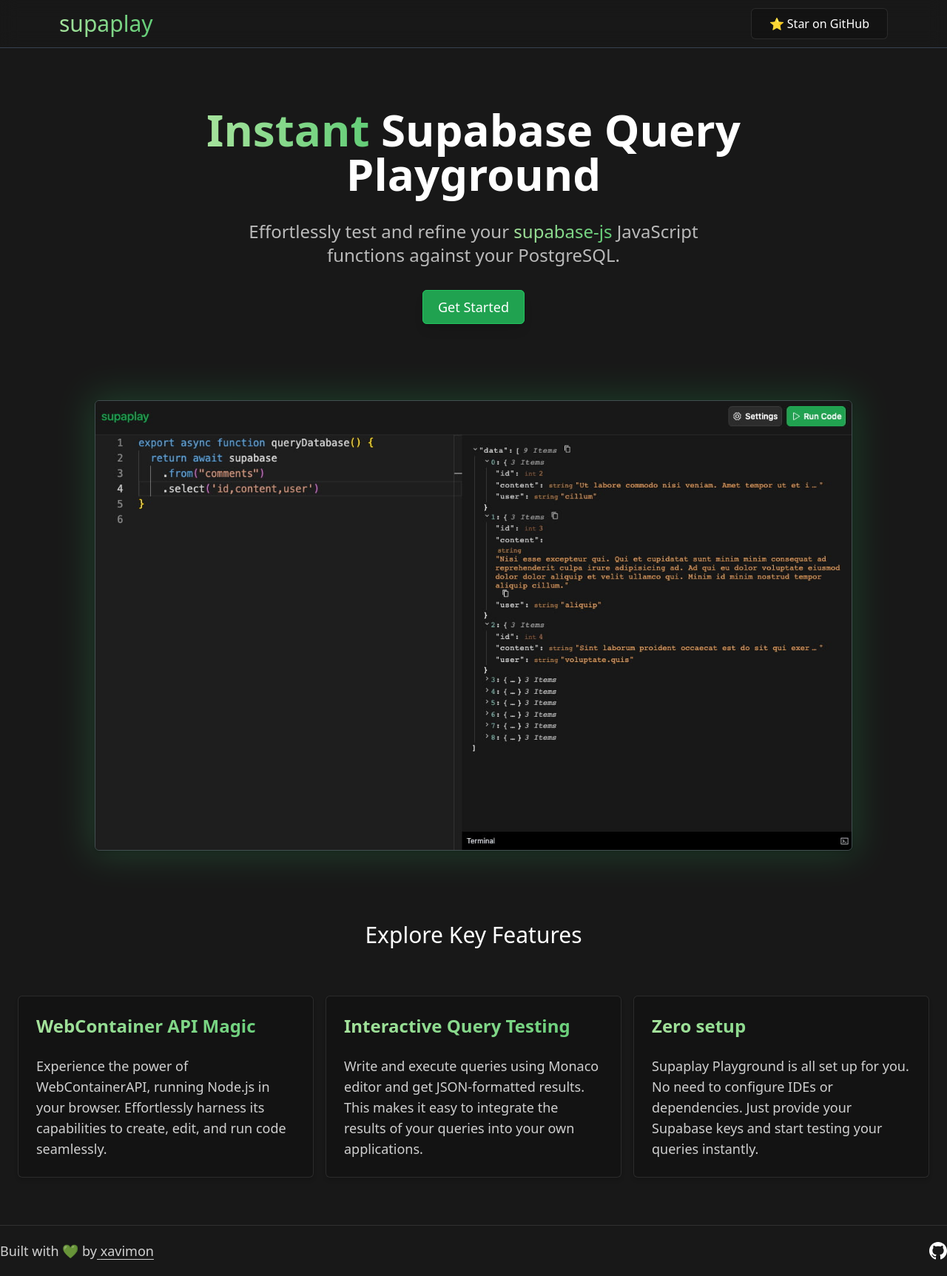
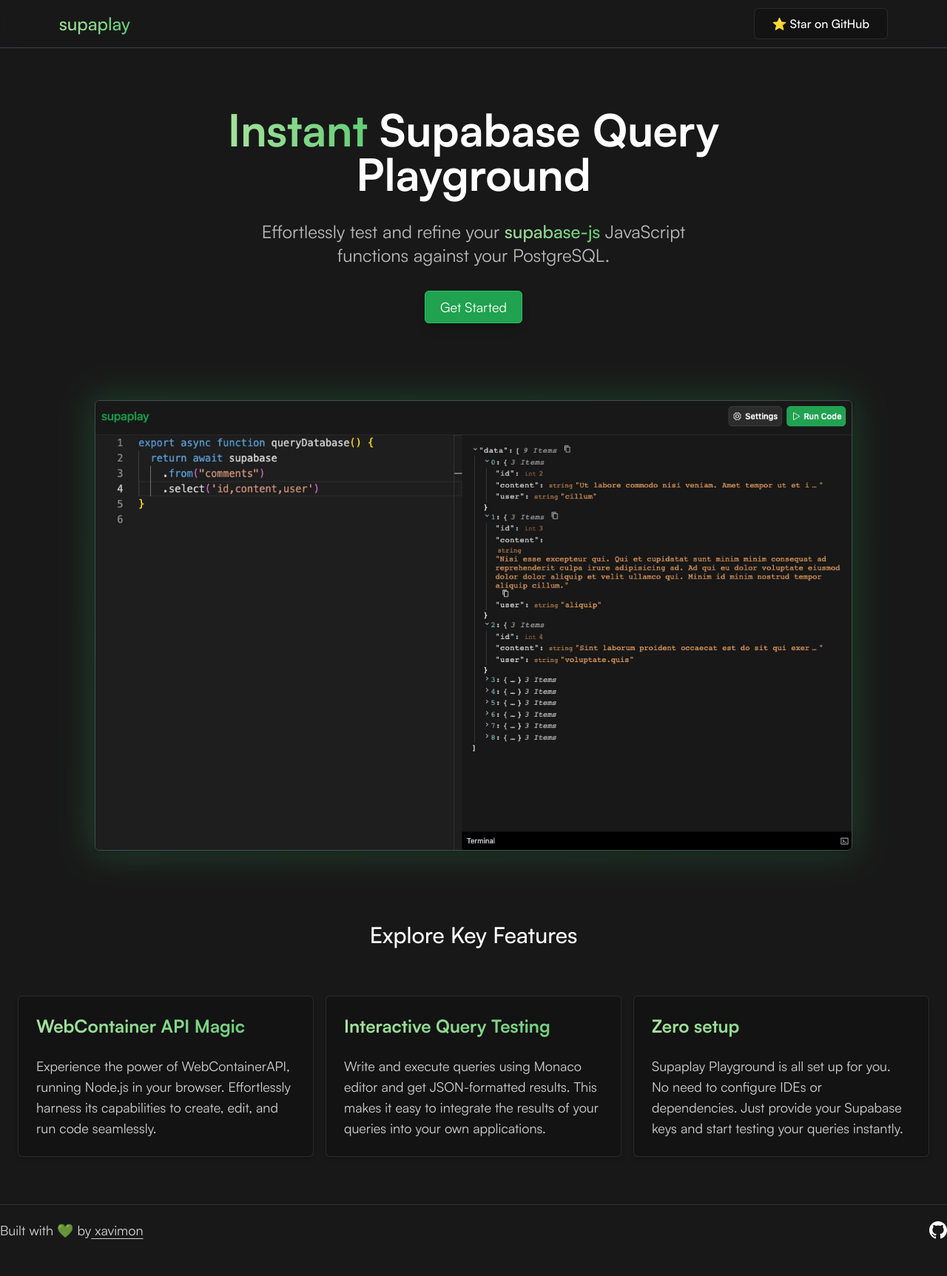
Before and after one commit to xavimondev/supaplay, a React (Vite) app: page / in a window 1280 px wide. Shown: the whole page at 74% size. After the commit the page ends 1697 px from the top, so only its background shows below. Built offline with nearby package versions, Linux system fonts and the light colour scheme; what ansi-to-html would draw is missing.

Commit message:
add custom fonts to components

```diff
--- a/src/components/dialog.tsx
+++ b/src/components/dialog.tsx
@@ -22,7 +22,7 @@ export const Dialog = forwardRef<HTMLDivElement, PropsWithChildren<DialogProps>>
           ref={forwardRef}
           className='data-[state=open]:animate-contentShow fixed top-[50%] left-[50%] h-[312px] w-[25vw] max-w-[850px] translate-x-[-50%] translate-y-[-50%] rounded-md bg-neutral-900 p-[25px] focus:outline-none overflow-scroll'
         >
-          <DialogPrimitive.Title className='text-white m-0 text-lg font-medium mb-5'>
+          <DialogPrimitive.Title className='text-white m-0 text-lg font-medium mb-5 font-satoshiMedium'>
             {title}
           </DialogPrimitive.Title>
           {description && (
--- a/src/components/form-credentials.tsx
+++ b/src/components/form-credentials.tsx
@@ -31,7 +31,7 @@ export function FormCredentials({ onSubmit }: FormCredentialsProps) {
   }
 
   return (
-    <form className='flex flex-col gap-5' onSubmit={handleSubmit}>
+    <form className='flex flex-col gap-5 font-satoshiMedium' onSubmit={handleSubmit}>
       <div className='w-full flex flex-col gap-1.5'>
         <label htmlFor='projecturl' className='text-white text-sm font-medium uppercase'>
           Url
--- a/src/components/landing.tsx
+++ b/src/components/landing.tsx
@@ -7,7 +7,7 @@ export function Landing() {
     <>
       <header className='sticky top-0 px-5 md:px-20 backdrop-blur-md border-b border-gray-700 z-20'>
         <div className='flex h-16 items-center justify-between'>
-          <span className='text-lg sm:text-3xl text-transparent bg-clip-text bg-gradient-to-r from-[#a5e29c] to-[#63cd77] font-medium'>
+          <span className='text-lg sm:text-2xl text-transparent bg-clip-text bg-gradient-to-r from-[#a5e29c] to-[#63cd77] font-medium font-satoshiMedium'>
             supaplay
           </span>
           <a
@@ -15,7 +15,7 @@ export function Landing() {
             aria-label='Go to Repository'
             target='_blank'
             rel='noreferrer'
-            className='rounded-md px-6 py-2 text-white font-medium border border-white/10 bg-black/20 hover:bg-black/30 hover:border-white/40 transition-colors ease-out'
+            className='rounded-md px-6 py-2 text-white font-medium font-satoshiMedium border border-white/10 bg-black/20 hover:bg-black/30 hover:border-white/40 transition-colors ease-out'
           >
             ⭐️ Star on GitHub
           </a>
@@ -23,22 +23,22 @@ export function Landing() {
       </header>
       <main>
         <section className='mt-20 px-6 text-center mb-24'>
-          <h1 className='mx-auto max-w-md sm:max-w-4xl mt-5 font-bold text-white text-4xl sm:text-6xl'>
+          <h1 className='mx-auto max-w-md sm:max-w-4xl mt-5 font-bold text-white text-4xl sm:text-6xl font-satoshiBold'>
             <span className='text-transparent bg-clip-text bg-gradient-to-r from-[#a5e29c] to-[#63cd77]'>
               Instant
             </span>{' '}
             Supabase Query Playground
           </h1>
-          <p className='mx-auto max-w-md sm:max-w-2xl mt-8 text-white/70 text-base sm:text-2xl'>
+          <p className='mx-auto max-w-md sm:max-w-2xl mt-8 text-white/70 text-base sm:text-2xl font-satoshi'>
             Effortlessly test and refine your{' '}
-            <span className='text-transparent bg-clip-text bg-gradient-to-r from-[#a5e29c] to-[#63cd77] font-medium'>
+            <span className='text-transparent bg-clip-text bg-gradient-to-r from-[#a5e29c] to-[#63cd77] font-medium font-satoshiMedium'>
               supabase-js
             </span>{' '}
             JavaScript functions against your PostgreSQL.
           </p>
           <div className='mx-auto mt-10'>
             <Link
-              className='py-2.5 px-5 bg-green-500/80 hover:bg-green-700 transition-colors ease-in-out text-base sm:text-lg font-medium text-white shadow-lg rounded-md border border-green-500'
+              className='py-2.5 px-5 bg-green-500/80 hover:bg-green-700 transition-colors ease-in-out text-base sm:text-lg font-medium text-white shadow-lg rounded-md border border-green-500 font-satoshi'
               href='/play'
             >
               Get Started
@@ -73,7 +73,7 @@ export function Landing() {
         </section>
         <section className='mt-16 px-6'>
           <div className='mx-auto max-w-md sm:max-w-7xl'>
-            <h2 className='text-center text-white sm:text-3xl text-lg font-medium mb-16'>
+            <h2 className='text-center text-white sm:text-3xl text-lg font-medium font-satoshiMedium mb-16'>
               Explore Key Features
             </h2>
             <ListFeatures />
@@ -82,7 +82,7 @@ export function Landing() {
       </main>
       <footer className='w-full border-t border-white/10 mt-16'>
         <div className='mx-auto sm:max-w-7xl flex items-center justify-between py-5 px-6 sm:px-0'>
-          <span className='text-white/80 text-base sm:text-lg'>
+          <span className='text-white/80 text-base sm:text-lg font-satoshi'>
             Built with 💚 by
             <a
               href='https://twitter.com/xavimonp'
--- a/src/components/list-features.tsx
+++ b/src/components/list-features.tsx
@@ -33,13 +33,14 @@ function Feature({ title, description }: FeatureProps) {
         bg-gradient-to-r
         from-[#a5e29c]
         to-[#63cd77]
-        font-semibold
+        font-bold
+        font-satoshiBold
         text-base
         sm:text-2xl'
       >
         {title}
       </h3>
-      <p className='text-white/80 text-sm sm:text-lg'>{description}</p>
+      <p className='text-white/80 text-sm sm:text-lg font-satoshi'>{description}</p>
     </div>
   )
 }
--- a/src/components/playground.tsx
+++ b/src/components/playground.tsx
@@ -70,7 +70,7 @@ export function Playground() {
                 type='button'
                 disabled={loadingWebContainer.isRequesting || loadingWebContainer.isBooting}
                 className='flex items-center gap-1.5 p-1.5 rounded-md bg-neutral-700/50 hover:bg-neutral-700/70 transition-colors ease-in-out
-            text-sm text-white border border-neutral-700 hover:border-neutral-500 font-medium disabled:cursor-not-allowed disabled:bg-neutral-500'
+            text-sm text-white border border-neutral-700 hover:border-neutral-500 font-medium font-satoshiMedium disabled:cursor-not-allowed disabled:bg-neutral-500'
               >
                 <GearIc className='w-4 h-4' />
                 Settings
@@ -94,7 +94,7 @@ export function Playground() {
             }
             onClick={handleEvaluateTheCode}
             className='flex items-center gap-1.5 p-1.5 rounded-md bg-green-500/80 hover:bg-green-700 transition-colors ease-in-out
-            text-sm text-white disabled:cursor-not-allowed disabled:bg-green-500 font-medium border border-green-500'
+            text-sm text-white disabled:cursor-not-allowed disabled:bg-green-500 font-medium font-satoshiMedium border border-green-500'
           >
             {loadingWebContainer.isRequesting ? (
               <>
```
